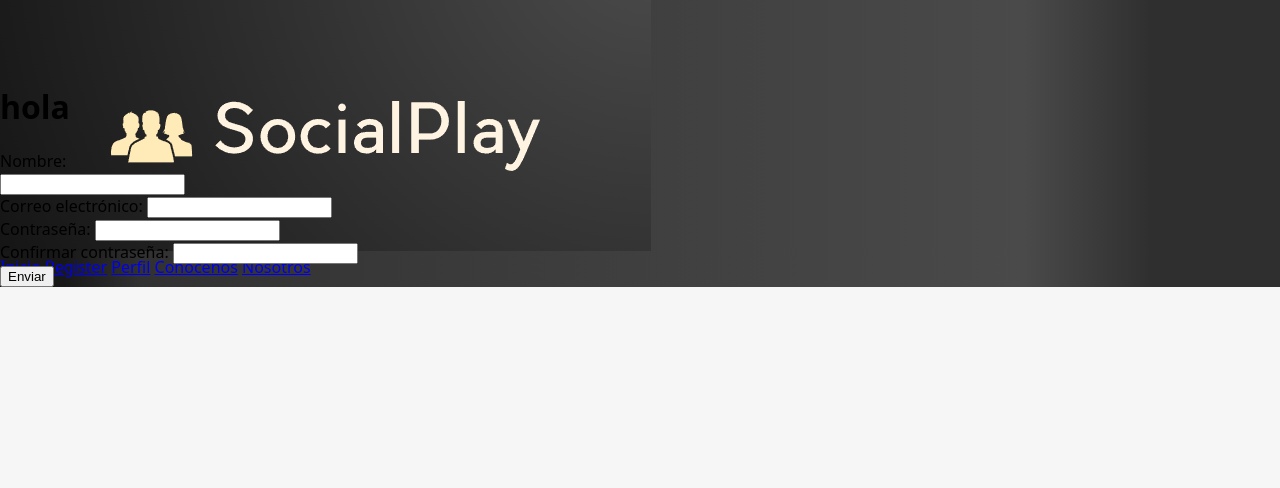
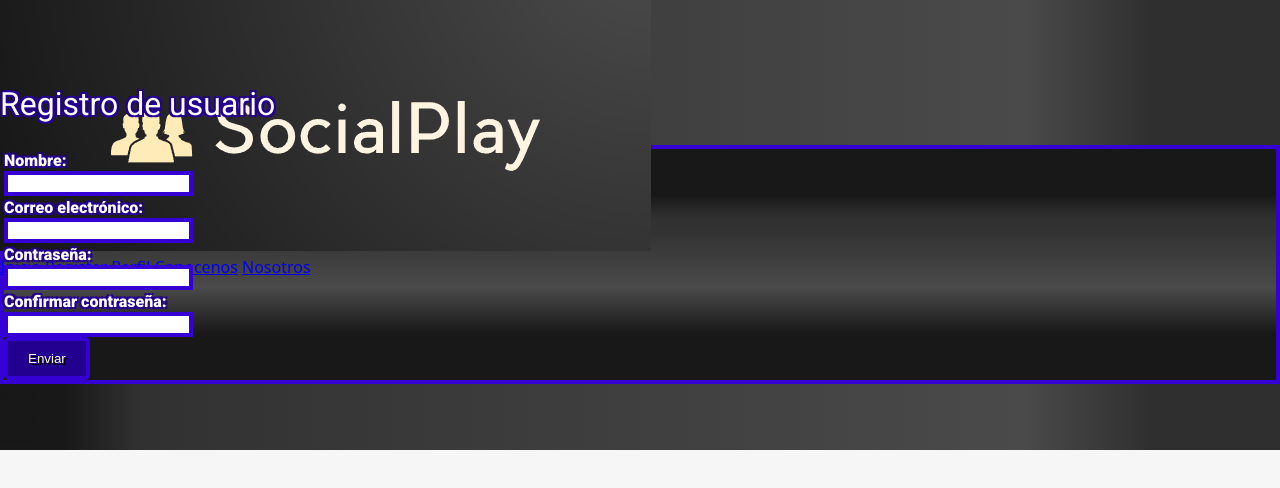
Before and after one commit to Esteban0010/Red-Social-AP, an Astro site in the folder RedSocial/: page /register in a window 1280 px wide. Built offline with nearby package versions, Linux system fonts and the light colour scheme; Astro itself is replaced by a stand-in of ours.

Commit message:
Estilo-registro

```diff
--- a/RedSocial/src/components/dumb/form.astro
+++ b/RedSocial/src/components/dumb/form.astro
@@ -5,30 +5,48 @@
 ---
 <div>
   <form>
+    <div class="container text-center borde rounded-pill ">
+      <div class="row-12 ">
+        <div class="col-12  m-3 ">
+          <label for="name" class="letra ">Nombre:</label>
         <div>
-      <label for="name">Nombre:</label>
-      <div>
-        <input type="text" id="name" name="name" required>
+          <input class="lineas m-2 rounded-pill" type="text" id="name" name="name" required>
           <div id="msg-name"></div>
         </div>
-
       </div>
-    <div>
-      <label for="email">Correo electrónico:</label>
-      <input type="email" id="email" name="email" required>
+      <div class="row-12 ">
+        <div class="col-12 m-3">
+          <label for="email" class="letra" >Correo electrónico:</label><br>
+          <input class="lineas m-2 rounded-pill" type="email" id="email" name="email" required>
           <div id="msg-email"></div>
         </div>
-    <div>
-      <label for="password">Contraseña:</label>
-      <input type="password" id="password" name="password" required minlength="8">
       </div>
-    <div>
-      <label for="confirm-password">Confirmar contraseña:</label>
-      <input type="password" id="confirm-password" name="confirm-password" required minlength="8">
+      <div class="row-12">
+        <div class="col-12 m-3">
+          <label for="password" class="letra" >Contraseña:</label><br>
+          <input class="lineas m-2 rounded-pill" type="password" id="password" name="password" required minlength="8">
+        </div>
+      </div>
+      <div class="row-12">
+        <div class="col-12 m-3">
+          <label for="confirm-password" class="letra">Confirmar contraseña:</label><br>
+          <input class="lineas m-2 rounded-pill" type="password" id="confirm-password" name="confirm-password" required minlength="8">
           <div id="msg-password"></div>
         </div>
-    <button type="submit">Enviar</button>
+      </div>
+      <div class="row-12 ">
+        <div class="col-12 m-3 text-center">
+          <button class="miBoton lineas rounded-pill m-3" type="submit">Enviar</button>
+        </div>
+      </div>
+    </div>
+  </div>
   </form>
+
+
+
+
+
 
   <div id="messages"></div>
 
@@ -55,34 +73,78 @@
     const password = $('#password');
     const confirmPassword = $('#confirm-password');
     if(!name.val().length) {
-      const errorMessage = $('<h1>').text('Este campo es requerido');
+      const errorMessage = $('<p class="text-center text-danger">').text('Este campo es requerido');
       msgName.append(errorMessage);
       return;
     }else if(!expreR.name.test(name.val())){
-      const errorMessage = $('<h1>').text('Solo debe contener letras');
+      const errorMessage = $('<p class="text-center text-danger">').text('Solo debe contener letras');
       msgName.append(errorMessage);
       return;
     }
     if(!email.val().length) {
-      const errorMessage = $('<h1>').text('Este campo es requerido');
+      const errorMessage = $('<pclass="text-center text-danger">').text('Este campo es requerido');
       msgEmail.append(errorMessage);
       return;
     }else if(!expreR.email.test(email.val())){
-      const errorMessage = $('<h1>').text('Debe ser un email');
+      const errorMessage = $('<p class="text-center text-danger">').text('Debe ser un email');
       msgEmail.append(errorMessage);
       return;
     }
 
     if (password.val() !== confirmPassword.val()) {
       console.log("holaaaaaa")
-      const errorMessage = $('<h1>').text('Las contraseñas no coinciden');
+      const errorMessage = $('<p class="text-center text-danger">').text('Las contraseñas no coinciden');
       msgPassword.append(errorMessage);
       return;
     }
 
-    const successMessage = $('<h1>').text('El formulario se ha enviado correctamente');
+    const successMessage = $('<h1 class="text-center text-success">').text('El formulario se ha enviado correctamente');
     messages.append(successMessage);
   });
 });
   </script>
 </div>
+
+<style>
+@import url('https://fonts.googleapis.com/css2?family=Roboto:wght@400;900&display=swap');
+
+
+  .miBoton {
+  display: inline-block;
+  padding: 10px 20px;
+  border-radius: 5px;
+  text-decoration: none;
+  background-color: #240090;
+  color: #ffffff;
+  text-shadow: 2px 2px 0 #000000;
+
+}
+
+.lineas {
+  border: 4px solid #3500D3;
+
+
+}
+.borde {
+  border: 4px solid #3500D3;
+  background: linear-gradient( #181818 20% , #313131 30%, #333232 35%, #4b4a4a 60%, #181818 80%  );
+  color: #181818;
+
+
+}
+
+.letra {
+  color: #ffffff ;
+  text-shadow: 2px 2px 0 #240090, -2px -2px 0 #240090, 2px -2px 0 #240090, -2px 2px 0 #240090;
+  font-family: 'Roboto', sans-serif;
+  font-weight: 900 ;
+}
+
+.error {
+  color: #a00101 ;
+  text-shadow: 2px 2px 0 #330000, -2px -2px 0 #330000, 2px -2px 0 #330000, -2px 2px 0 #330000;
+  font-family: 'Roboto', sans-serif;
+  font-weight: 900 ;
+
+}
+</style>
--- a/RedSocial/src/pages/register.astro
+++ b/RedSocial/src/pages/register.astro
@@ -4,6 +4,34 @@
 
 ---
 <Layout title="form">
-    <h1>hola</h1>
+    <div class= " text-center m-5 text-white"><h1 class="letra">Registro de usuario</h1></div>
     <Form />
+<div class= "body m-5">aaaa</div>
+<div class= "body m-5">aaaa</div>
+<div class= "body m-5">aaaa</div>
+
 </Layout>
+
+
+<style>
+ @import url('https://fonts.googleapis.com/css2?family=Roboto:wght@400;900&display=swap');
+.body {
+        background: linear-gradient(to right, #181818 5% , #313131 11%, #333232 13%, #4b4a4a 80%, #302f2f 90%  );
+color: #181818;
+		margin: 0;
+		width: 100%;
+		height: 100%;
+
+	}
+    .lineas {
+  border: 4px solid #3500D3;
+
+}
+.letra {
+  color: #ffffff ;
+  text-shadow: 2px 2px 0 #240090, -2px -2px 0 #240090, 2px -2px 0 #240090, -2px 2px 0 #240090;
+  font-family: 'Roboto', sans-serif;
+  font-weight: 400 ;
+}
+
+</style>
```
Lines whose indentation alone changed are shown as unchanged.
